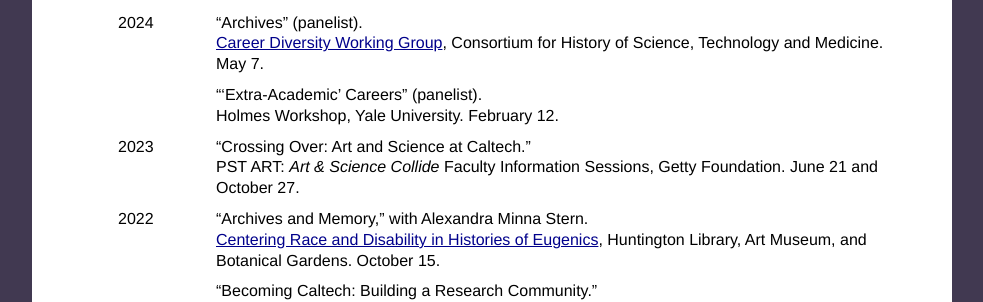
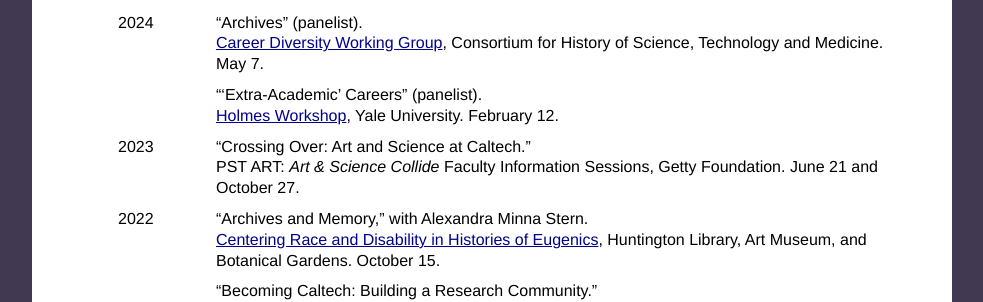
Before and after one commit to collopy/collopy.github.io, a Jekyll site: the page built from cv.html, in a window 1280 px wide and 900 px high, scrolled down 2866 px. Shown: the part 153-455 px from the top of the window, without its empty margins (148-1131 px from the left). Built offline with Jekyll 4.4.1, drawn with Linux system fonts in a browser that asks for light colours; part of the change alters nothing that is shown.

```diff
--- a/cv.html
+++ b/cv.html
@@ -1177,7 +1177,7 @@ title: "Peter Sachs Collopy: CV"
 				<tr>
 					<td>
 						“‘Extra-Academic’ Careers” (panelist).<br>
-						Holmes Workshop, Yale University. February 12.
+						<a href="https://hshm.yale.edu/events/holmes-workshops">Holmes Workshop</a>, Yale University. February 12.
 					</td>
 				</tr>
 				<tr>
```
